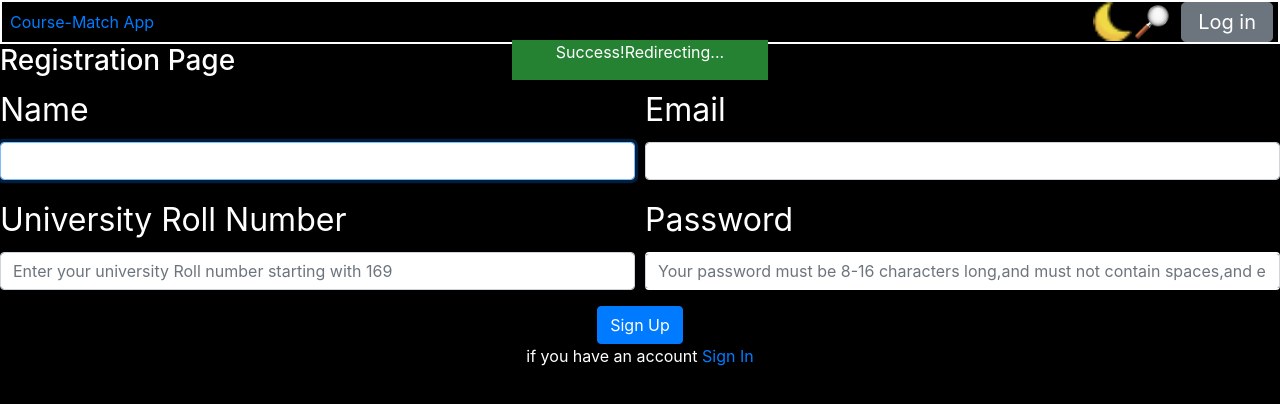
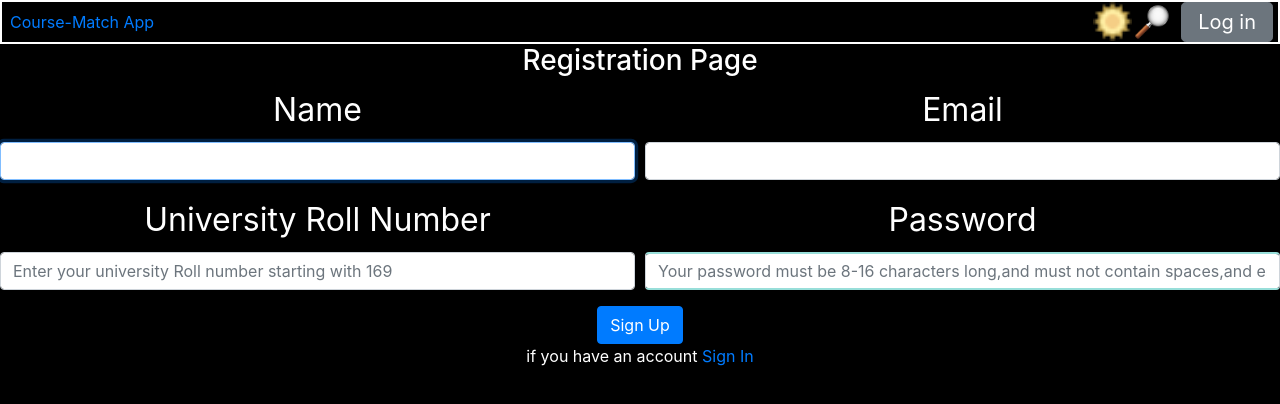
Before and after one commit to pronayguha13/Course-Match, a React (Create React App) app in the folder frontend/: page /register in a window 1280 px wide. Shown: the top 404 px of the page. Built offline with nearby package versions, Linux system fonts and the light colour scheme.

Commit message:
Implement Dark Mode till before login pages

```diff
--- a/frontend/src/Components/App/App.js
+++ b/frontend/src/Components/App/App.js
@@ -1,9 +1,15 @@
-import React from "react";
+import React, { useContext } from "react";
 import styles from "./App.module.css";
 import HomePage from "../HomePage/HomePage";
+import { DisplayContext } from "../../Context/DisplayContext";
 const App = () => {
+  const { displayMode, theme } = useContext(DisplayContext);
+
   return (
-    <div className={styles.App}>
+    <div
+      className={displayMode === "light" ? styles.Dark : styles.Light}
+      style={theme}
+    >
       <HomePage />
     </div>
   );
--- a/frontend/src/Components/App/App.module.css
+++ b/frontend/src/Components/App/App.module.css
@@ -1,3 +1,5 @@
-.App {
+body {
   text-align: center;
+  width: 100%;
+  height: 100vh;
 }
--- a/frontend/src/Components/Authentication/Registration/Registration.js
+++ b/frontend/src/Components/Authentication/Registration/Registration.js
@@ -1,5 +1,6 @@
-import React, { useEffect, useState } from "react";
+import React, { useContext, useEffect, useState } from "react";
 import { useHistory, Link } from "react-router-dom";
+import styles from "./Registration.module.css";
 import {
   formValidationHandler,
   RegistrationFormSubmitHandler,
@@ -8,6 +9,7 @@ import {
 import Loading from "../../Layout/Loading";
 import SuccessPage from "../../Layout/SuccessPage";
 import ErrorPage from "../../Layout/ErrorPage";
+import { DisplayContext } from "../../../Context/DisplayContext";
 let pause;
 const Registration = () => {
   const history = useHistory();
@@ -22,6 +24,8 @@ const Registration = () => {
   const [loading, setLoading] = useState(false);
   const [isRegistrationSuccess, setIsRegistrationSuccess] = useState(false);
   const [isRegistrationError, setIsRegistrationError] = useState(false);
+
+  const { theme } = useContext(DisplayContext);
 
   useEffect(() => {
     if (isRegistrationSuccess) {
@@ -187,8 +191,8 @@ const Registration = () => {
         }
       : password.length === 0
       ? {
-          borderTop: "2px solid #fff",
-          borderBottom: "2px solid #fff",
+          borderTop: "2px solid #98ded9",
+          borderBottom: "2px solid #98ded9",
         }
       : {
           borderTop: "2px solid red",
@@ -197,7 +201,7 @@ const Registration = () => {
   //style object
 
   return (
-    <div>
+    <div className={styles.Registration} style={theme}>
       <Loading loading={loading} />
       <SuccessPage regSuccess={isRegistrationSuccess} />
       {error !== null ? (
--- /dev/null
+++ b/frontend/src/Components/Authentication/Registration/Registration.module.css
@@ -0,0 +1,8 @@
+.Registration {
+  height: 100vh;
+  width: 100%;
+}
+
+input {
+  width: 95%;
+}
--- a/frontend/src/Components/Authentication/Signin/Auth.js
+++ b/frontend/src/Components/Authentication/Signin/Auth.js
@@ -8,6 +8,7 @@ import {
 } from "../../../helperMethods";
 import { BASE_URL } from "../../../Context/AXIOS_BASE_URL";
 import { LoginContext } from "../../../Context/LoginContext";
+import { DisplayContext } from "../../../Context/DisplayContext";
 import Loading from "../../Layout/Loading";
 import ErrorPage from "../../Layout/ErrorPage";
 import SuccessPage from "../../Layout/SuccessPage";
@@ -27,6 +28,7 @@ const Auth = () => {
   const history = useHistory();
 
   const { setIsLoggedIn } = useContext(LoginContext);
+  const { theme } = useContext(DisplayContext);
 
   const _onChangeHandler = (e) => {
     const { name, value } = e.target;
@@ -99,7 +101,7 @@ const Auth = () => {
   }, [history, isAuthSuccess, setIsLoggedIn, error, setLoading, setError]);
 
   return (
-    <div className={styles.SignIn}>
+    <div className={styles.SignIn} style={theme}>
       <Loading loading={loading} />
       {isAuthSuccess && showModal ? (
         <SuccessPage regSuccess={isAuthSuccess} />
@@ -152,6 +154,7 @@ const Auth = () => {
                 onBlur={() => setIsPwdActive(false)}
                 required
               />
+              {isPwdActive || password.length ? (
                 <img
                   src={
                     isHidden
@@ -159,13 +162,10 @@ const Auth = () => {
                       : "/assets/images/icons/closed-eye.png"
                   }
                   alt="show-password"
-                className={
-                  isPwdActive || password.length
-                    ? styles.showHidePassword
-                    : null
-                }
+                  className={styles.showHidePassword}
                   onClick={() => changePasswordView(isHidden, setIsHidden)}
                 />
+              ) : null}
             </div>
           </div>
           <div className="form-group row">
--- a/frontend/src/Components/Authentication/Signin/auth.module.css
+++ b/frontend/src/Components/Authentication/Signin/auth.module.css
@@ -1,5 +1,7 @@
 .SignIn {
   text-align: center;
+  height: 100vh;
+  width: 100%;
 }
 
 .showHidePassword {
--- a/frontend/src/Components/Layout/SuccessPage.jsx
+++ b/frontend/src/Components/Layout/SuccessPage.jsx
@@ -5,7 +5,7 @@ const SuccessPage = ({ regSuccess }) => {
   return (
     <div
       className={style.infopage}
-      style={{ display: regSuccess ? "block" : "block" }}
+      style={{ display: regSuccess ? "block" : "none" }}
     >
       <p>Success!Redirecting...</p>
     </div>
--- a/frontend/src/Components/Navbar/Navabr.js
+++ b/frontend/src/Components/Navbar/Navabr.js
@@ -13,7 +13,7 @@ const Navbar = () => {
   const history = useHistory();
   const { showSearch, setShowSearch } = useContext(SearchBarContext);
   const { isLoggedIn, setIsLoggedIn } = useContext(LoginContext);
-  const { displayMode, setDisplayMode } = useContext(DisplayContext);
+  const { displayMode, setDisplayMode, theme } = useContext(DisplayContext);
 
   const _logout = () => {
     window.localStorage.clear();
@@ -28,7 +28,7 @@ const Navbar = () => {
     if (isLoggedIn) history.push("/");
   }, [isLoggedIn, history]);
   return (
-    <div className={styles.Navbar}>
+    <div className={styles.Navbar} style={theme}>
       <Link to="/">
         <p
           style={{
@@ -54,11 +54,19 @@ const Navbar = () => {
         {isLoggedIn ? "Log out" : "Log in"}
       </button>
       {searchAreaDisplayHandler(showSearch, setShowSearch)}
-      <img
-        src="/assets/images/icons/dark.png"
-        alt="dark"
-        onClick={() => displayModeHandler(displayMode)}
-      />
+      {displayMode === "light" ? (
+        <img
+          src="/assets/images/icons/dark.png"
+          alt="dark"
+          onClick={() => displayModeHandler(displayMode, setDisplayMode)}
+        />
+      ) : (
+        <img
+          src="/assets/images/icons/light.png"
+          alt="Light"
+          onClick={() => displayModeHandler(displayMode, setDisplayMode)}
+        />
+      )}
     </div>
   );
 };
--- a/frontend/src/Components/Navbar/Navbar.module.css
+++ b/frontend/src/Components/Navbar/Navbar.module.css
@@ -2,6 +2,7 @@
   color: #fff;
   text-align: start;
   border: 2px solid #fff;
+  width: 100vw;
 }
 .Navbar img {
   float: right;
--- a/frontend/src/Context/DisplayContext.js
+++ b/frontend/src/Context/DisplayContext.js
@@ -1,13 +1,24 @@
 import React, { createContext, useState } from "react";
 export const DisplayContext = createContext();
 export const DisplayMode = ({ children }) => {
-  const [displayMode, setDisplayMode] = useState("light");
+  const [displayMode, setDisplayMode] = useState("dark");
+  const Dark = {
+    backgroundColor: "#000",
+    color: "#fff",
+  };
+
+  const Light = {
+    backgroundColor: "#fff",
+    color: "#000",
+  };
+  const theme = displayMode === "dark" ? Dark : Light;
 
   return (
     <DisplayContext.Provider
       value={{
         displayMode: displayMode,
         setDisplayMode: setDisplayMode,
+        theme: theme,
       }}
     >
       {children}
--- a/frontend/src/helperMethods.js
+++ b/frontend/src/helperMethods.js
@@ -58,8 +58,8 @@ export const getUserCount = (setCount) => {
 };
 
 //display mode handler
-export const displayModeHandler = (displayMode) => {
-  displayMode === "dark" ? console.log("Dark Mode") : console.log("Light Mode");
+export const displayModeHandler = (displayMode, setDisplayMode) => {
+  displayMode === "dark" ? setDisplayMode("light") : setDisplayMode("dark");
 };
 
 //password view change handler
--- a/frontend/src/index.css
+++ b/frontend/src/index.css
@@ -5,6 +5,5 @@ body {
     sans-serif;
   -webkit-font-smoothing: antialiased;
   -moz-osx-font-smoothing: grayscale;
-  background-color: black;
-  color: #fff;
+  width: fit-content;
 }
```
Also changed, not shown: frontend/public/assets/images/icons/light.png. Lines whose indentation alone changed are shown as unchanged.
